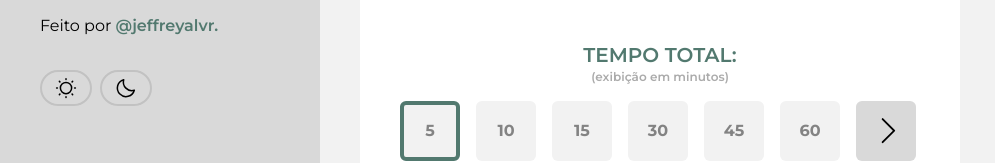
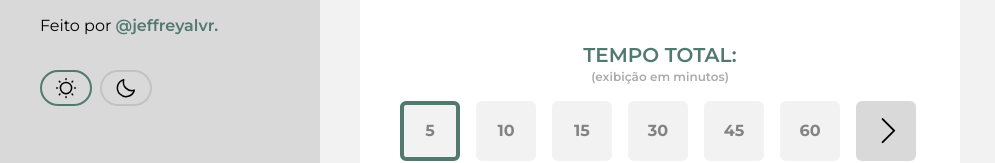
Before and after one commit to jeffreyalvr/greentask, a React (Vite) app: page / in a window 1280 px wide. Shown: the part 404-567 px from the top of the page, without its empty margins (0-995 px from the left). Built offline with nearby package versions, Linux system fonts and the light colour scheme.

Commit message:
Adiciona troca de state do store

```diff
--- a/src/components/Footer/index.jsx
+++ b/src/components/Footer/index.jsx
@@ -1,7 +1,12 @@
 import light_icon from "@assets/icons/light.svg";
 import dark_icon from "@assets/icons/dark.svg";
 
+import useThemeStore from "@/store/useThemeStore";
+
 const Footer = () => {
+  const theme = useThemeStore((state) => state.theme);
+  const setTheme = useThemeStore((state) => state.setTheme);
+
   return (
     <footer className="w-full flex flex-col gap-8 py-4 border-dashed border-t-2 border-[var(--border-dark)]">
       <span>
@@ -18,7 +23,14 @@ const Footer = () => {
       </span>
 
       <div className="flex gap-2 w-full">
-        <button className="font-semibold uppercase border-2 border-[var(--border-dark)] rounded-4xl px-3 py-1 text-[var(--fg-light)] hover:border-[var(--accent-opaque)]">
+        <button
+          className={`font-semibold uppercase border-2 rounded-4xl px-3 py-1 text-[var(--fg-light)] hover:border-[var(--accent-opaque)] ${
+            theme === "light"
+              ? "border-[var(--accent-primary)]"
+              : "border-[var(--border-dark)]"
+          }`}
+          onClick={() => setTheme("light")}
+        >
           <i className="w-[24px] h-[24px] flex items-center justify-center border-0">
             <img
               className="w-fit h-fit"
@@ -28,7 +40,14 @@ const Footer = () => {
             />
           </i>
         </button>
-        <button className="font-semibold uppercase border-2 border-[var(--border-dark)] rounded-4xl px-3 py-1 text-[var(--fg-light)] hover:border-[var(--accent-opaque)]">
+        <button
+          className={`font-semibold uppercase border-2 rounded-4xl px-3 py-1 text-[var(--fg-light)] hover:border-[var(--accent-opaque)] ${
+            theme === "dark"
+              ? "border-[var(--accent-primary)]"
+              : "border-[var(--border-dark)]"
+          }`}
+          onClick={() => setTheme("dark")}
+        >
           <i className="w-[24px] h-[24px] flex items-center justify-center border-0">
             <img
               className="w-fit h-fit"
```
